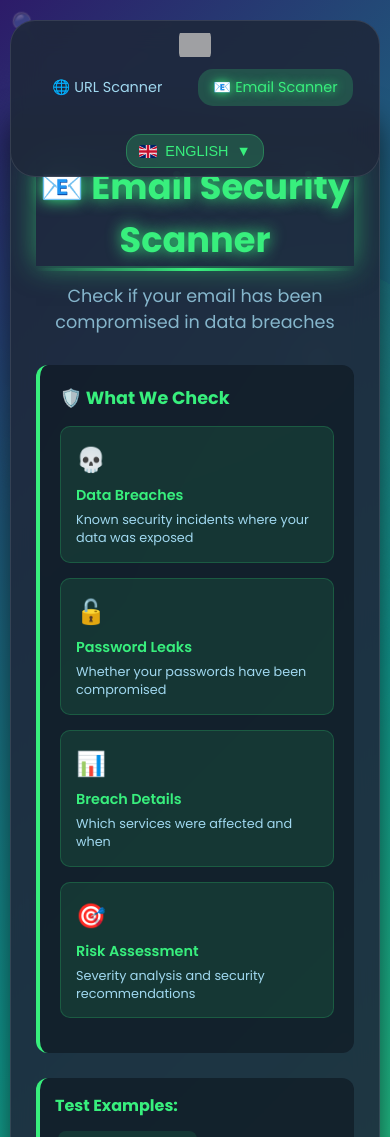
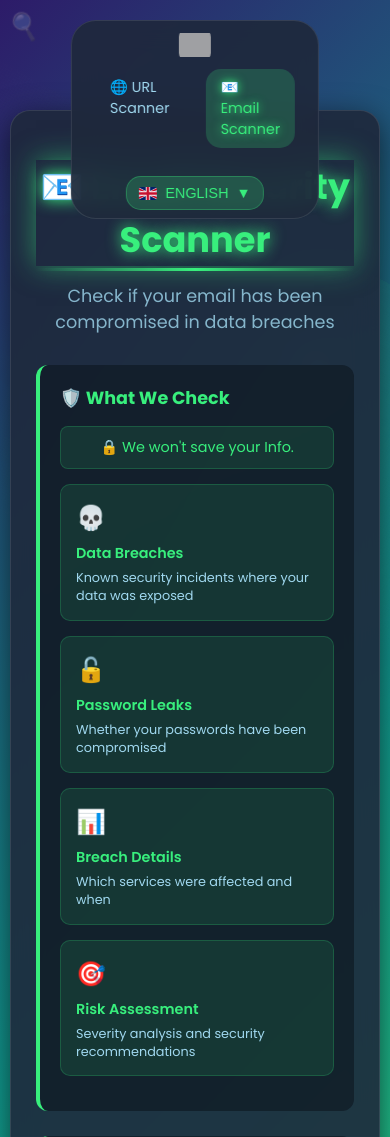
Before and after one commit to harsgames/Virus-Scanner, a Flask app: page /email-scanner in a window 390 px wide. Shown: the top 1137 px of the page. Run offline with Flask 3, Linux system fonts and the light colour scheme; grey boxes are pictures that could not be loaded.

Commit message:
Update email-scanner.html

```diff
--- a/templates/email-scanner.html
+++ b/templates/email-scanner.html
@@ -76,8 +76,8 @@
     .nav-bar {
       position: fixed;
       top: 20px;
-      left: 20px;
-      right: 20px;
+      left: 50%;
+      transform: translateX(-50%);
       background: rgba(30, 41, 59, 0.9);
       border-radius: 25px;
       padding: 10px 20px;
@@ -89,6 +89,8 @@
       align-items: center;
       justify-content: space-between;
       gap: 15px;
+      max-width: 800px;
+      width: auto;
     }
 
     .nav-left {
@@ -309,6 +311,18 @@
       gap: 10px;
     }
 
+    .privacy-note {
+      background: rgba(56, 239, 125, 0.1);
+      color: #38ef7d;
+      padding: 10px 15px;
+      border-radius: 8px;
+      margin-bottom: 15px;
+      font-size: 0.9rem;
+      font-weight: 500;
+      text-align: center;
+      border: 1px solid rgba(56, 239, 125, 0.2);
+    }
+
     .info-grid {
       display: grid;
       grid-template-columns: 1fr 1fr;
@@ -565,11 +592,12 @@
       }
 
       .nav-bar {
-        left: 10px;
-        right: 10px;
+        left: 50%;
+        transform: translateX(-50%);
         padding: 8px 15px;
         flex-direction: column;
         gap: 8px;
+        max-width: 90%;
       }
 
       .nav-left {
@@ -668,6 +696,9 @@
 
     <div class="email-info">
       <h3 id="what-we-check">🛡️ What We Check</h3>
+      <div class="privacy-note" id="privacy-note">
+        🔒 We won't save your Info.
+      </div>
       <div class="info-grid">
         <div class="info-item">
           <span class="icon">💀</span>
@@ -728,6 +759,7 @@
         title: '📧 Email Security Scanner',
         subtitle: 'Check if your email has been compromised in data breaches',
         whatWeCheck: '🛡️ What We Check',
+        privacyNote: '🔒 We won\'t save your Info.',
         feature1Title: 'Data Breaches',
         feature1Desc: 'Known security incidents where your data was exposed',
         feature2Title: 'Password Leaks',
@@ -760,6 +792,7 @@
         title: '📧 ماسح أمان البريد الإلكتروني',
         subtitle: 'تحقق من تعرض بريدك الإلكتروني للاختراق في تسريبات البيانات',
         whatWeCheck: '🛡️ ما نفحصه',
+        privacyNote: '🔒 لن نحفظ معلوماتك.',
         feature1Title: 'تسريبات البيانات',
         feature1Desc: 'الحوادث الأمنية المعروفة حيث تم تعريض بياناتك',
         feature2Title: 'تسريبات كلمات المرور',
@@ -792,6 +825,7 @@
         title: '📧 Escáner de Seguridad de Email',
         subtitle: 'Verifica si tu email ha sido comprometido en filtraciones de datos',
         whatWeCheck: '🛡️ Qué Verificamos',
+        privacyNote: '🔒 No guardaremos tu información.',
         feature1Title: 'Filtraciones de Datos',
         feature1Desc: 'Incidentes de seguridad conocidos donde tus datos fueron expuestos',
         feature2Title: 'Filtraciones de Contraseñas',
@@ -824,6 +858,7 @@
         title: '📧 E-Mail-Sicherheitsscanner',
         subtitle: 'Überprüfen Sie, ob Ihre E-Mail bei Datenschutzverletzungen kompromittiert wurde',
         whatWeCheck: '🛡️ Was Wir Prüfen',
+        privacyNote: '🔒 Wir speichern Ihre Daten nicht.',
         feature1Title: 'Datenschutzverletzungen',
         feature1Desc: 'Bekannte Sicherheitsvorfälle, bei denen Ihre Daten preisgegeben wurden',
         feature2Title: 'Passwort-Leaks',
@@ -856,6 +891,7 @@
         title: '📧 Scanner de Sécurité Email',
         subtitle: 'Vérifiez si votre email a été compromis dans des fuites de données',
         whatWeCheck: '🛡️ Ce Que Nous Vérifions',
+        privacyNote: '🔒 Nous ne sauvegarderons pas vos informations.',
         feature1Title: 'Fuites de Données',
         feature1Desc: 'Incidents de sécurité connus où vos données ont été exposées',
         feature2Title: 'Fuites de Mots de Passe',
@@ -888,6 +924,7 @@
         title: '📧 电子邮件安全扫描器',
         subtitle: '检查您的电子邮件是否在数据泄露中遭到泄露',
         whatWeCheck: '🛡️ 我们检查什么',
+        privacyNote: '🔒 我们不会保存您的信息。',
         feature1Title: '数据泄露',
         feature1Desc: '已知的安全事件，您的数据被泄露',
         feature2Title: '密码泄露',
@@ -1036,6 +1073,7 @@
       document.getElementById('title').textContent = t.title;
       document.getElementById('subtitle').textContent = t.subtitle;
       document.getElementById('what-we-check').textContent = t.whatWeCheck;
+      document.getElementById('privacy-note').textContent = t.privacyNote;
       document.getElementById('feature1-title').textContent = t.feature1Title;
       document.getElementById('feature1-desc').textContent = t.feature1Desc;
       document.getElementById('feature2-title').textContent = t.feature2Title;
@@ -1097,7 +1135,7 @@
         return;
       }
 
-      scanProgress.style.display = 'block';
+      scanProgress.style.display = 'flex';
 
       for (let i = 0; i < t.scanSteps.length; i++) {
         await new Promise(resolve => setTimeout(resolve, 400));
```
Also changed, not shown: other parts of templates/email-scanner.html (+20 -7 lines).
